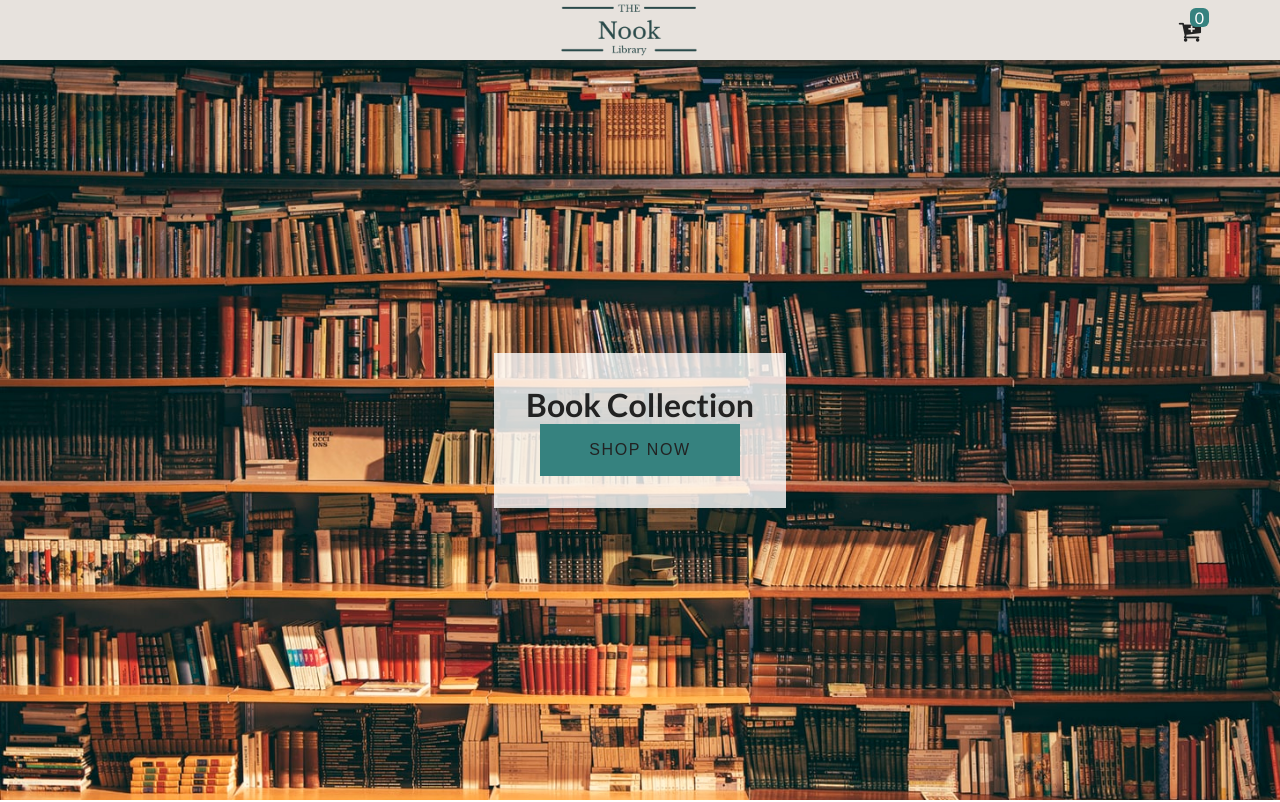
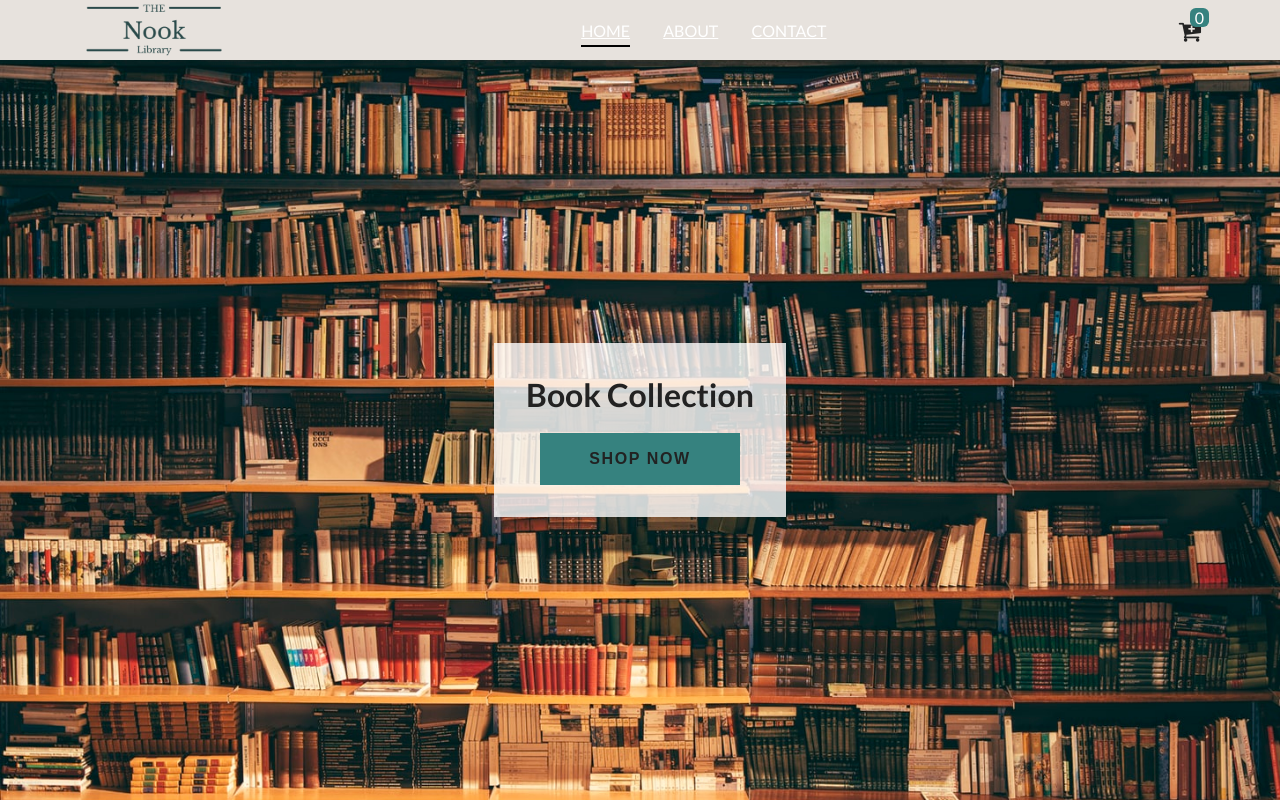
Before and after one commit to Samanthags/Nook_Library, a plain HTML site: page index.html in a window 1280 px wide. Shown: the top 802 px of the page. Drawn offline with Linux system fonts and the light colour scheme.

Commit message:
navbar update

```diff
--- a/index.html
+++ b/index.html
@@ -15,10 +15,20 @@
 
 <!--Start Nav Bar-->
 <nav class="navbar">
+<span class="nav-icon"></span>
 <div class="navbar-center">
-    <span class="nav-icon">
-    </span>
     <img class="logo" src="images/NookLibrary_logo.png" alt="store logo">
+
+
+
+<div class="nav">
+<ul>
+    <li><a href="#home" class="active">Home</a></li>
+    <li><a href="#about">About</a></li>
+    <li><a href="#contact">Contact</a></li>
+</ul>
+</div>
+
 <div class="cart-btn">
     <span class="nav-icon">
         <i class="fa fa-cart-plus"></i>
@@ -26,7 +36,9 @@
     <div class="cart-items">0</div>
 </div>
 
-</div>
+
+
+
 </nav>
 <!--End Nav Bar-->
 
@@ -34,8 +46,8 @@
 <!--Start Hero-->
 <header class="hero">
     <div class="banner">
-        <h1 class="banner-tile">Book Collection</h1>
-        <button class="banner-btn">shop now</button>
+        <h1 class="banner-tile">Book Collection</h1><br>
+        <button class="banner-btn"><h4>shop now</h4></button>
     </div>
 </header>
 <!-- End Hero-->
@@ -57,8 +69,8 @@
                     Add to Bag
                 </button>
             </div>
-            <h3>queen bed</h3>
-            <h4>$300</h4>
+            <h3>Cinder</h3>
+            <h4>$10.99</h4>
         </article>
         <!-- end Single Product-->
     </div>
@@ -89,15 +101,11 @@
 
 <!-- End Cart-->
 
-
+<!-- Footer-->
 
 <footer>
-
-Copyright & Samantha GarciaSilva
-
+    <h4>Copyright & Samantha GarciaSilva</h4>
     </footer>
-
-<!-- Footer-->
 
 
 <script src="app.js"></script>
--- a/styles.css
+++ b/styles.css
@@ -40,6 +40,7 @@ body {
 }
 .nav-icon {
   font-size: 1.5rem;
+
 }
 .cart-btn {
   position: relative;
@@ -60,7 +61,50 @@ body {
   width: 150px;
 
 }
+
+.nav ul{
+list-style: none;
+padding: 0;
+margin: 0;
+}
+
+.nav ul li{
+display: inline;
+padding: 0 15px;
+}
+
+  .nav ul li a{
+  display: inline-block;
+  padding: 10px 0px;
+  font-size: 16px;
+  text-transform: uppercase;
+  color: #fff;
+  position: relative;
+
+}
+
+  .nav ul li a::before{
+  content: '';
+  position: absolute;
+  top: 100%;
+  margin-top: -5px;
+  height: 2px;
+  left: 0px;
+  background-color: black;
+  width:0%;
+  transition:width .5s ease;
+}
+
+  .nav ul li a.active::before{
+  width:100%;
+}
+
+    .nav ul li a:hover::before{
+    width: 100%;
+  }
 /* --------------- End of Navbar ---------------- */
+
+
 /* --------------- Hero ---------------- */
 .hero {
   min-height: calc(100vh - 60px);
```
Lines whose indentation alone changed are shown as unchanged.
